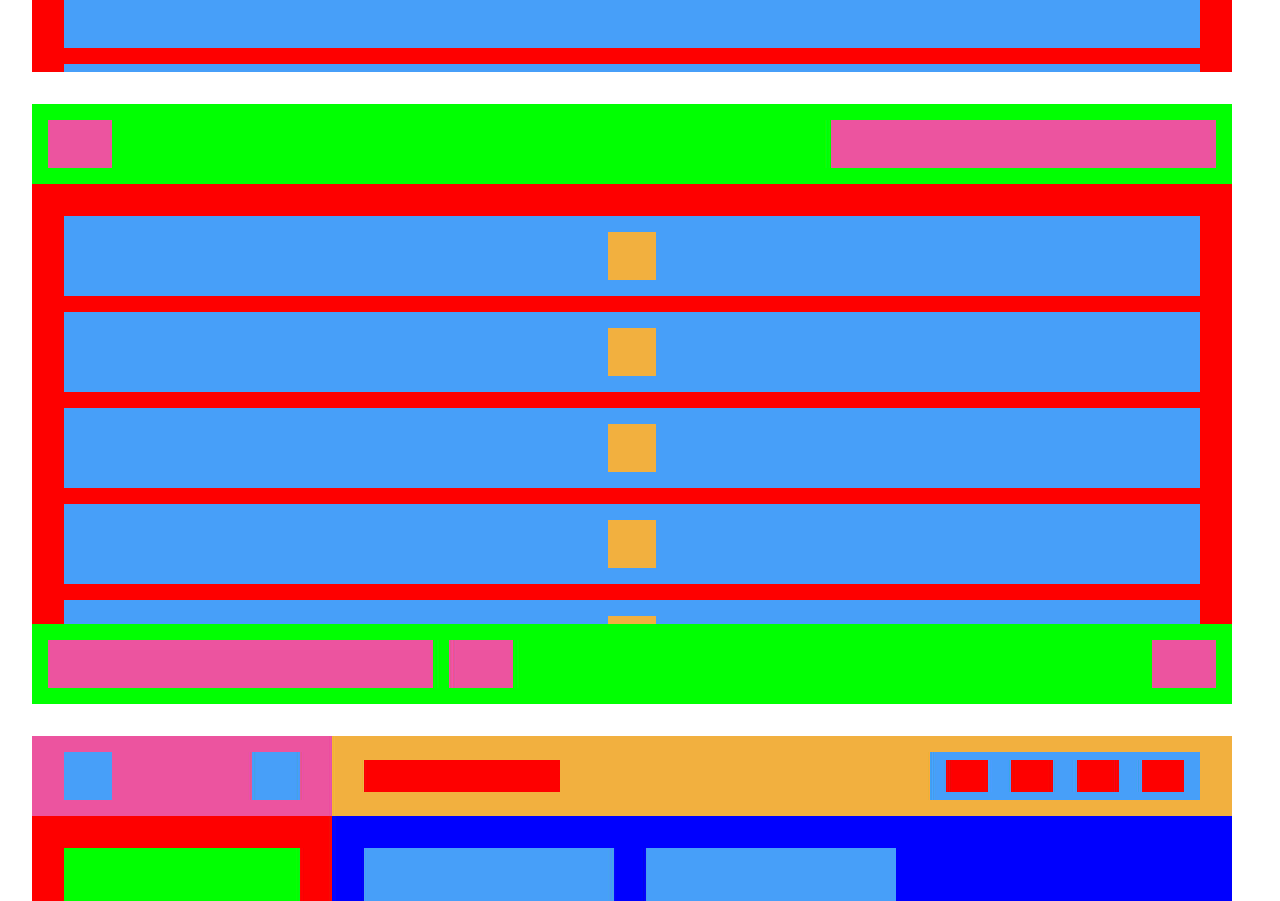
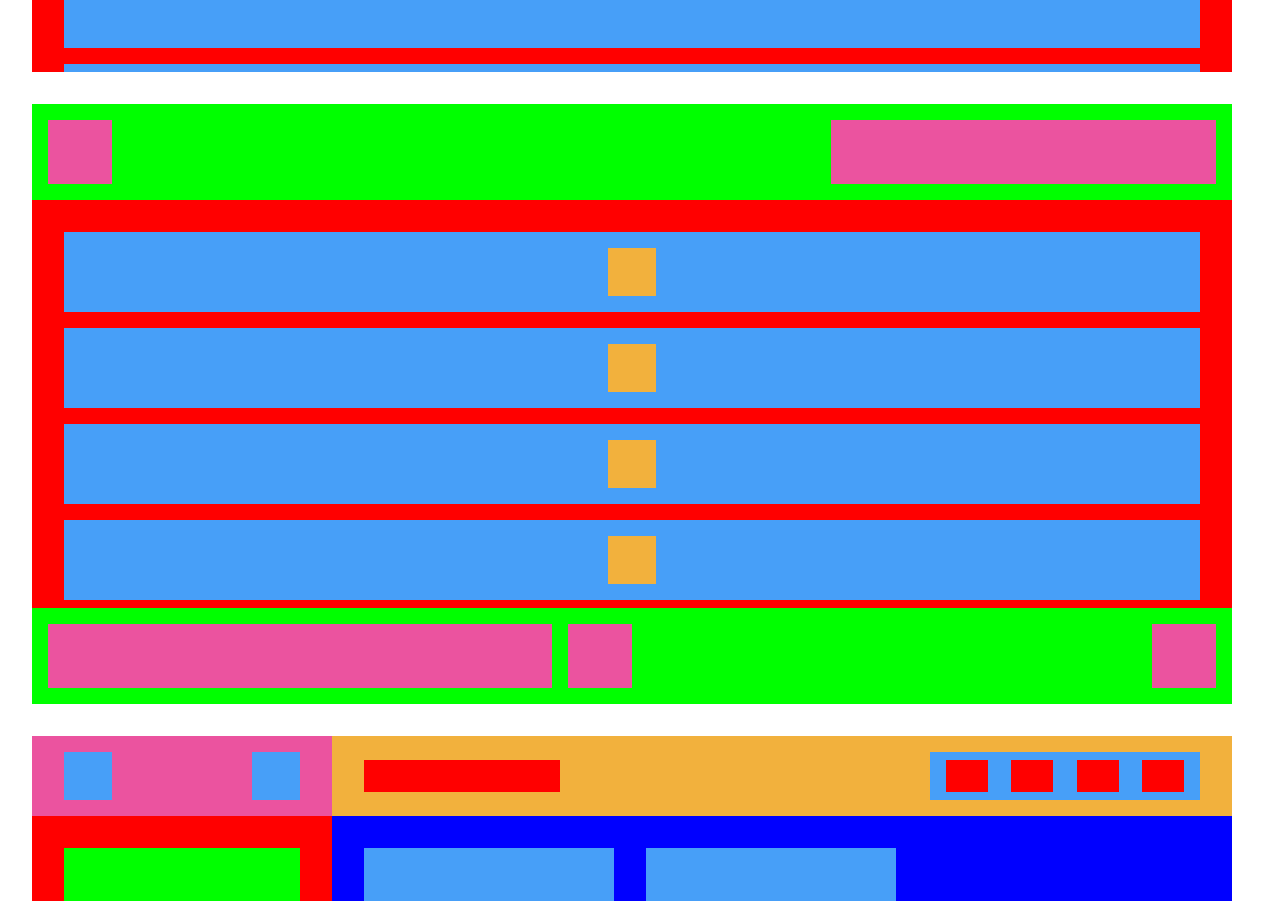
Before and after one commit to foronered/training-llp, a React (Create React App) app: page / in a window 1280 px wide. Shown: the part 10040-10941 px from the top of the page. Built offline with nearby package versions, Linux system fonts and the light colour scheme.

Commit message:
Module 15

```diff
--- a/src/modules/Module14.tsx
+++ b/src/modules/Module14.tsx
@@ -30,8 +30,6 @@ const HeaderContainer = styled.div`
   display: flex;
   flex-direction: column;
   align-items: flex-start;
-  justify-content: space-between;
-  background-color: lime;
 
   @media (min-width: ${MOBILE_BREAKPOINT}) {
     flex: 1 0 auto;
--- a/src/modules/Module15.tsx
+++ b/src/modules/Module15.tsx
@@ -1,6 +1,7 @@
 import React from 'react'
 import styled from 'styled-components'
 import {ModuleWrapper} from './common'
+import {MOBILE_BREAKPOINT} from "../constants";
 
 
 const Container = styled.div`
@@ -18,32 +19,31 @@ const Header = styled.div`
   padding: 16px;
 
   display: flex;
-  justify-content: space-between;
+  justify-content: center;
   background-color: lime;
+
+  @media (min-width: ${MOBILE_BREAKPOINT}) {
+    justify-content: space-between;
+  }
 `
 
-const PinkBoxSmall = styled.div`
-  flex: 0 1 64px;
-  height: 100%;
+const PinkBoxSmallTop = styled.div`
+  flex: 0 0 64px;
+  height: 64px;
 
   background-color: rgb(235, 83, 159);
 `
 
-const PinkBoxSmallLeft = styled.div`
-  flex: 0 1 64px;
-  height: 100%;
+const PinkBoxLargeTop = styled.div`
+  flex: 0 1 33%;
+  height: 64px;
 
-  margin-left: 16px;
-  margin-right: auto;
+  display: none;
+  background-color: rgb(235, 83, 159);
 
-  background-color: rgb(235, 83, 159);
-`
-
-const PinkBoxLarge = styled.div`
-  flex: 0 1 33%;
-  height: 100%;
-
-  background-color: rgb(235, 83, 159);
+  @media (min-width: ${MOBILE_BREAKPOINT}) {
+    display: block;
+  }
 `
 
 const Content = styled.div`
@@ -55,13 +55,14 @@ const Content = styled.div`
 
   display: flex;
   flex-direction: column;
+  align-items: center;
   background-color: red;
 
   overflow: scroll;
 `
 
 const LightBlueRectangle = styled.div`
-  width: 100%;
+  width: 25%;
   flex: 0 0 80px;
 
   margin: 0 0 16px 0;
@@ -73,6 +74,10 @@ const LightBlueRectangle = styled.div`
   :last-of-type {
     margin: 0 0 32px 0;  // Because our margins are different from our parent paddings
   }
+
+  @media (min-width: ${MOBILE_BREAKPOINT}) {
+    width: 100%;
+  }
 `
 
 const YellowSquare = styled.div`
@@ -83,16 +88,53 @@ const YellowSquare = styled.div`
 `
 
 const Footer = styled.div`
-  // Technically, you could just use the header element from above, as here they are 100% identical
-  // But what if in a real world scenario the footer changed? Hence it's best practice to keep them separate
   width: 100%;
   flex: 0 0 80px;
 
-  padding: 16px;
+  padding: 16px 16px 0 16px;
+  background-color: lime;
 
+  @media (min-width: ${MOBILE_BREAKPOINT}) {
+    display: flex;
+  }
+`
+
+// I think this is a pretty clean solution for the footer, interested in your feedback
+const FooterRow = styled.div`
+  width: 50%;
+  margin: 0 auto 16px auto;
   display: flex;
-  justify-content: space-between;
-  background-color: lime;
+  justify-content: center;
+
+  @media (min-width: ${MOBILE_BREAKPOINT}) {
+    flex: 0 1 50%;
+  }
+`
+
+const PinkBoxLargeBottom = styled.div`
+  flex: 1 0 auto;
+  height: 64px;
+
+  background-color: rgb(235, 83, 159);
+`
+
+const PinkBoxSmallBottomLeft = styled.div`
+  flex: 0 0 64px;
+  height: 64px;
+
+  margin: 0 auto 0 16px;
+  background-color: rgb(235, 83, 159);
+`
+
+const PinkBoxSmallBottomRight = styled.div`
+  flex: 0 0 64px;
+  height: 64px;
+
+  background-color: rgb(235, 83, 159);
+
+  @media(min-width: ${MOBILE_BREAKPOINT}) {
+    margin: 0 0 0 auto;
+  }
 `
 
 const ContentBlock = () => {
@@ -108,8 +150,8 @@ export const Module15 = () => {
     <ModuleWrapper>
       <Container>
         <Header>
-          <PinkBoxSmall />
-          <PinkBoxLarge />
+          <PinkBoxSmallTop />
+          <PinkBoxLargeTop />
         </Header>
         <Content>
           <ContentBlock />
@@ -122,9 +164,13 @@ export const Module15 = () => {
           <ContentBlock />
         </Content>
         <Footer>
-          <PinkBoxLarge />
-          <PinkBoxSmallLeft />
-          <PinkBoxSmall />
+          <FooterRow>
+            <PinkBoxLargeBottom />
+            <PinkBoxSmallBottomLeft />
+          </FooterRow>
+          <FooterRow>
+            <PinkBoxSmallBottomRight />
+          </FooterRow>
         </Footer>
       </Container>
     </ModuleWrapper>
```
